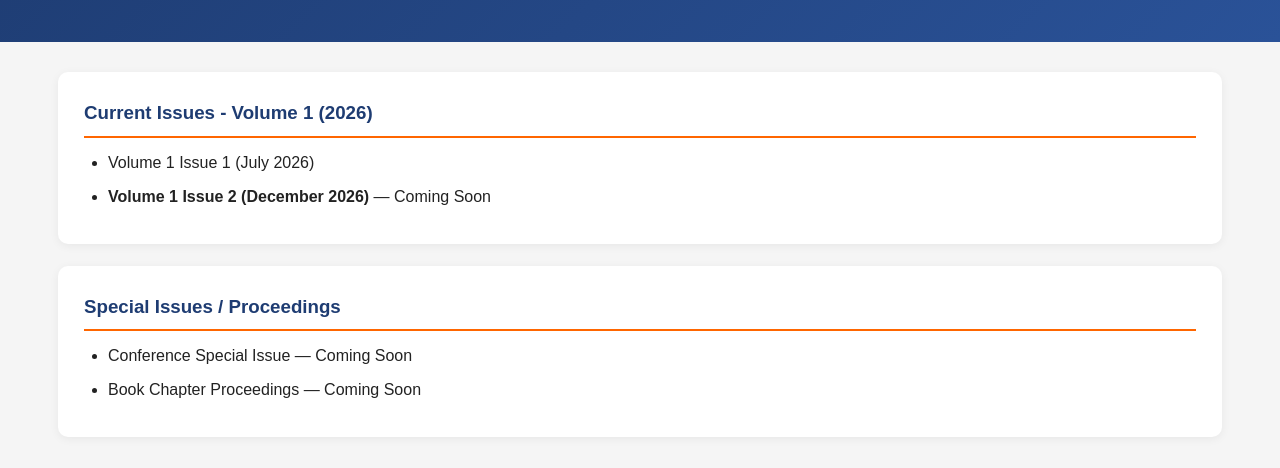
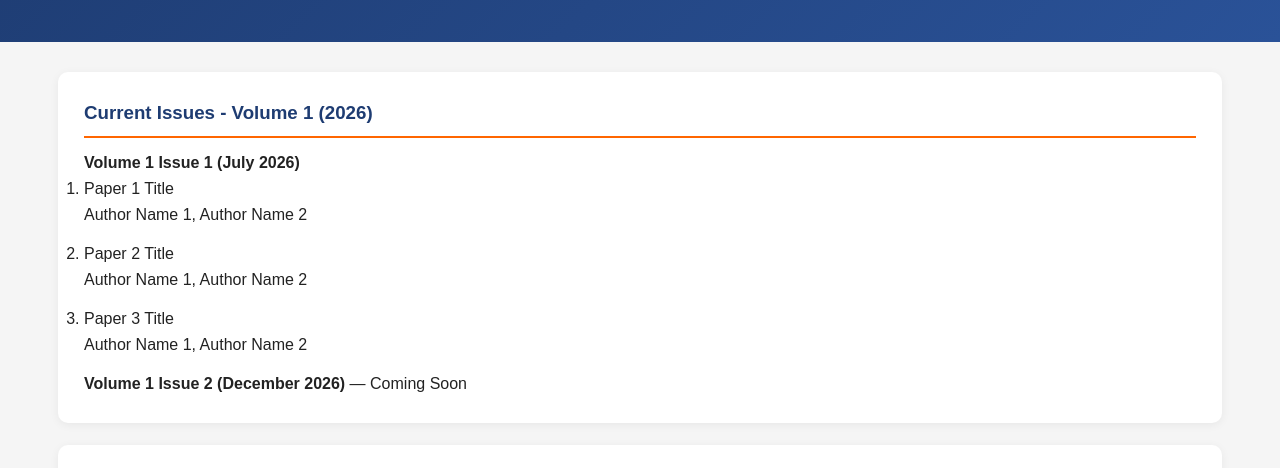
Before and after one commit to mscollge/AIPL-Journal, a plain HTML site: page archive.html in a window 1280 px wide. Shown: the part 322-790 px from the top of the page. Drawn offline with Linux system fonts and the light colour scheme.

Commit message:
Update archive.html

```diff
--- a/archive.html
+++ b/archive.html
@@ -130,30 +130,48 @@
 
 
     <!-- CURRENT ISSUES -->
-    <div class="content-box">
+<div class="content-box">
 
-      <h3>
-        Current Issues - Volume 1 (2026)
-      </h3>
+  <h3>Current Issues - Volume 1 (2026)</h3>
 
-      <ul>
+  <!-- JULY 2026 ISSUE -->
+  <h4>Volume 1 Issue 1 (July 2026)</h4>
 
-        <li>
+  <ol class="paper-list">
 
-          <a
-            href="https://drive.google.com/drive/u/6/folders/1az84BuRZlwKgYdLjPQbWUlweBQaPgu4K"
-            target="_blank"
-            rel="noopener noreferrer"
-          >
-
-            Volume 1 Issue 1 (July 2026)
-
-          </a>
-
-        </li>
+    <!-- PAPER 1 -->
+    <li>
+      <a href="PAPER-1-GOOGLE-DRIVE-PDF-LINK"
+         target="_blank"
+         rel="noopener noreferrer">
+        Paper 1 Title
+      </a>
+      <p>Author Name 1, Author Name 2</p>
+    </li>
 
 
-        <li>
+    <!-- PAPER 2 -->
+    <li>
+      <a href="PAPER-2-GOOGLE-DRIVE-PDF-LINK"
+         target="_blank"
+         rel="noopener noreferrer">
+        Paper 2 Title
+      </a>
+      <p>Author Name 1, Author Name 2</p>
+    </li>
+
+
+    <!-- PAPER 3 -->
+    <li>
+      <a href="PAPER-3-GOOGLE-DRIVE-PDF-LINK"
+         target="_blank"
+         rel="noopener noreferrer">
+        Paper 3 Title
+      </a>
+      <p>Author Name 1, Author Name 2</p>
+    </li>
+
+  </ol>
 
           <strong>
             Volume 1 Issue 2 (December 2026)
```
